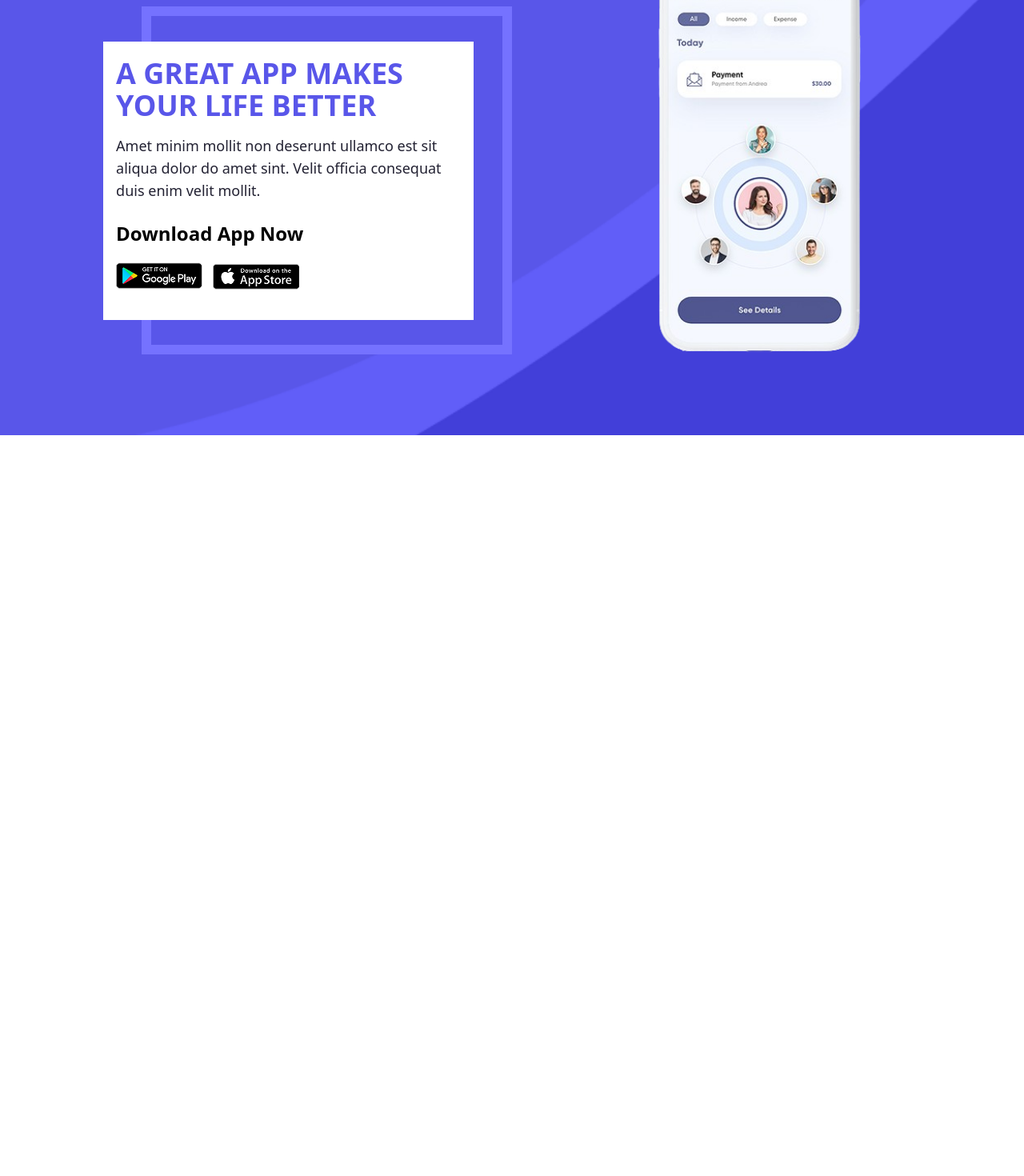
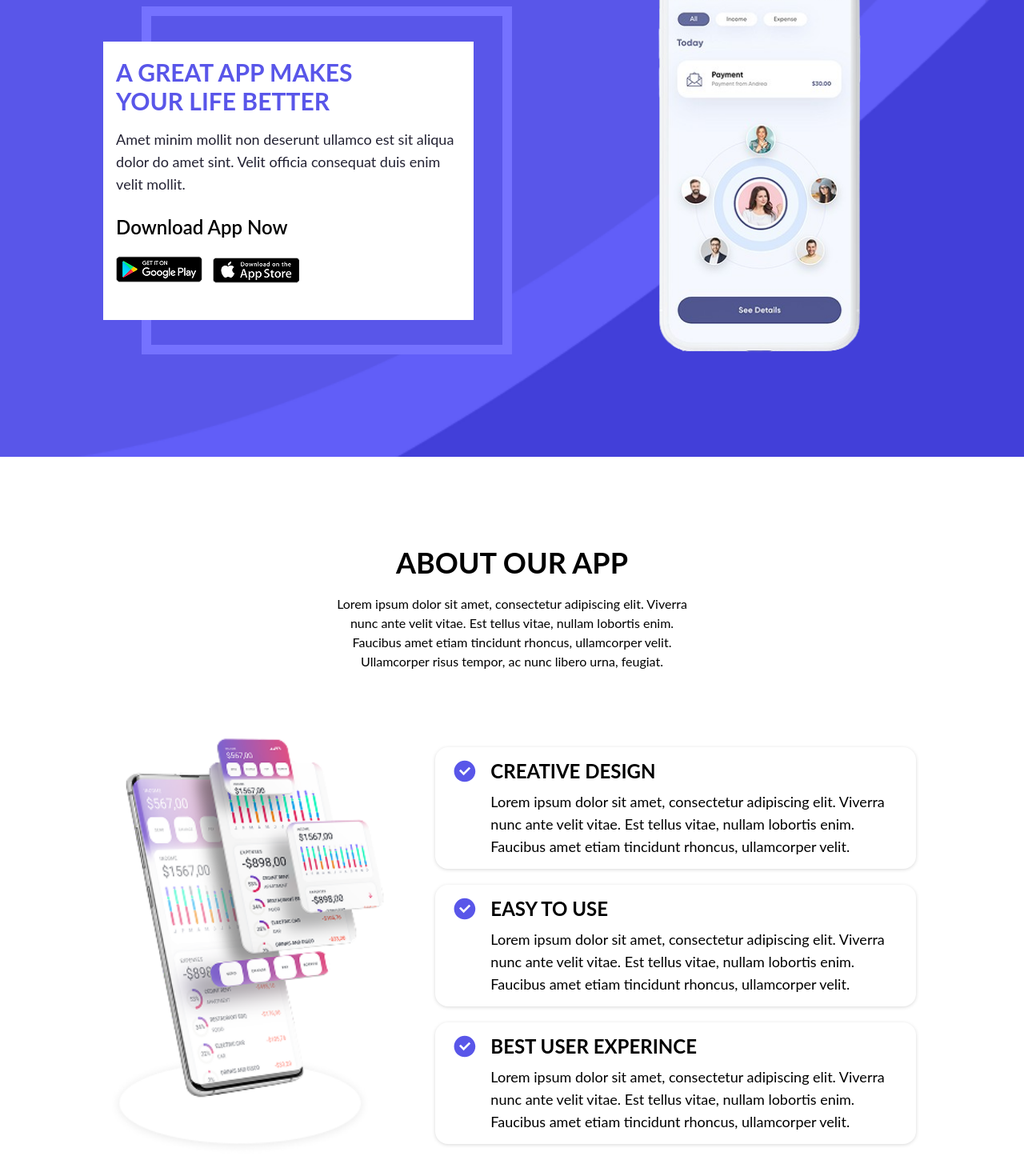
Before and after one commit to Lutfanhadi/web-appolly, a React (Vite) app: page / in a window 1280 px wide. Shown: the part 306-1776 px from the top of the page at 80% size. Before the commit the page ends 850 px from the top, so only its background shows below. Built offline with nearby package versions, Linux system fonts and the light colour scheme; a web font is replaced by a local one.

Commit message:
menambahkan section about

```diff
--- a/src/components/atoms/icons.jsx
+++ b/src/components/atoms/icons.jsx
@@ -105,7 +105,7 @@ export const Close = () => {
 export const Checkbox = () => {
   return (
     <svg
-      className="w-6"
+      className="w-[40%] h-7 text-primary lg:w-[20%] lg:h-8"
       xmlns="http://www.w3.org/2000/svg"
       viewBox="0 0 24 24"
       fill="currentColor"
--- /dev/null
+++ b/src/components/atoms/parent-about.jsx
@@ -0,0 +1,10 @@
+const ParentAbout = ({title, paragraf}) => {
+    return(
+        <div className="flex flex-col gap-1 lg:gap-2">
+            <h1 className="font-bold uppercase text-xl lg:text-2xl">{title}</h1>
+            <p className="font-normal text-[16px] lg:text-lg">{paragraf}</p>
+        </div>
+    )
+}
+
+export default ParentAbout;
--- /dev/null
+++ b/src/components/atoms/parent-title.jsx
@@ -0,0 +1,10 @@
+const TitleParent = ({title, paragraf}) => {
+    return (
+      <div className="flex flex-col gap-5 text-center items-center mx-9">
+        <h1 className="font-bold uppercase text-2xl md:text-4xl">{title}</h1>
+        <p className="font-normal text-[16px] w-full md:w-[450px]">{paragraf}</p>
+      </div>
+    );
+}
+
+export default TitleParent;
--- /dev/null
+++ b/src/components/moleculs/card-about.jsx
@@ -0,0 +1,44 @@
+import { Checkbox } from "../atoms/icons";
+import ParentAbout from "../atoms/parent-about";
+
+export const CardAbout1 = () => {
+  return (
+    <div className="py-3.5 px-4 bg-white drop-shadow-sm rounded-2xl flex items-start gap-3">
+      <Checkbox />
+      <ParentAbout
+        title={"Creative design"}
+        paragraf={
+          "Lorem ipsum dolor sit amet, consectetur adipiscing elit. Viverra nunc ante velit vitae. Est tellus vitae, nullam lobortis enim. Faucibus amet etiam tincidunt rhoncus, ullamcorper velit."
+        }
+      />
+    </div>
+  );
+};
+
+export const CardAbout2 = () => {
+  return (
+    <div className="py-3.5 px-4 bg-white drop-shadow-sm rounded-2xl flex items-start gap-3">
+      <Checkbox />
+      <ParentAbout
+        title={"easy to use"}
+        paragraf={
+          "Lorem ipsum dolor sit amet, consectetur adipiscing elit. Viverra nunc ante velit vitae. Est tellus vitae, nullam lobortis enim. Faucibus amet etiam tincidunt rhoncus, ullamcorper velit."
+        }
+      />
+    </div>
+  );
+};
+
+export const CardAbout3 = () => {
+  return (
+    <div className="py-3.5 px-4 bg-white drop-shadow-sm rounded-2xl flex items-start gap-3">
+      <Checkbox />
+      <ParentAbout
+        title={"Best user experince"}
+        paragraf={
+          "Lorem ipsum dolor sit amet, consectetur adipiscing elit. Viverra nunc ante velit vitae. Est tellus vitae, nullam lobortis enim. Faucibus amet etiam tincidunt rhoncus, ullamcorper velit."
+        }
+      />
+    </div>
+  );
+};
--- a/src/components/moleculs/navbar.jsx
+++ b/src/components/moleculs/navbar.jsx
@@ -4,7 +4,7 @@ import { Menu } from "../atoms/icons";
 
 const Navbar = () => {
     return (
-      <nav className="relative px-4 pt-10 md:px-10 lg:px-[135px]">
+      <nav className="relative px-4 pt-10 md:px-10 lg:px-[135px] font-lato">
         <div className="flex items-center justify-between bg-white p-2 rounded-sm text-xl font-medium pl-2 lg:pl-12">
           <div>
             <Menu />
--- a/src/components/moleculs/sosial-media.jsx
+++ b/src/components/moleculs/sosial-media.jsx
@@ -9,10 +9,10 @@ import {
 
 const SosialMedia = () => {
   return (
-    <div className="hidden text-white text-lg md:flex justify-between px-10 pt-6 lg:px-[135px]">
+    <div className="font-lato hidden text-white text-lg md:flex justify-between px-10 pt-6 lg:px-[135px]">
       <div className="flex gap-12">
         <div className="flex gap-4">
-          <Email />
+          <Email/>
           <p>info@youremail.com</p>
         </div>
         <div className="flex gap-4">
--- /dev/null
+++ b/src/components/organisms/about-section.jsx
@@ -0,0 +1,32 @@
+import AppDesign from "../../../public/img/img-AppDesign.png"
+import TitleParent from "../atoms/parent-title";
+import { CardAbout1, CardAbout2, CardAbout3 } from "../moleculs/card-about";
+
+
+const AboutSection = () => {
+    return (
+      <section className="font-lato py-14 md:py-28">
+        <TitleParent
+          title={"About Our App"}
+          paragraf={
+            "Lorem ipsum dolor sit amet, consectetur adipiscing elit. Viverra nunc ante velit vitae. Est tellus vitae, nullam lobortis enim. Faucibus amet etiam tincidunt rhoncus, ullamcorper velit. Ullamcorper risus tempor, ac nunc libero urna, feugiat."
+          }
+        />
+
+        <div className="mt-10 mx-4 flex flex-col gap-10 md:flex-row md:gap-14 md:mx-10 md:items-center md:mt-20 lg:mx-[135px]">
+          <img
+            className="h-[356px] w-fit mx-auto lg:h-[526px]"
+            src={AppDesign}
+            alt="img app design"
+          />
+          <div className="flex flex-col gap-5">
+            <CardAbout1 />
+            <CardAbout2 />
+            <CardAbout3 />
+          </div>
+        </div>
+      </section>
+    );
+}
+
+export default AboutSection;
--- a/src/components/organisms/hero-section.jsx
+++ b/src/components/organisms/hero-section.jsx
@@ -6,23 +6,25 @@ import SosialMedia from "../moleculs/sosial-media";
 
 const HeroSection = () => {
   return (
-    <section className="min-h-screen w-full">
-      <div className="w-full h-full bg-[url(/img/Background-img.png)] bg-cover bg-center md:h-[1024px] lg:h-[850px]">
+    <section className="font-lato">
+      <div className="w-full h-fit bg-[url(/img/Background-img.png)] bg-cover bg-center pb-32">
         <SosialMedia />
-        <Navbar/>
+        <Navbar />
         <div className="flex flex-col gap-10 mt-24 mx-4 md:mx-10 md:flex-row md:items-end md:gap-24 md:mt-[240px] lg:mt-16 lg:mx-[135px] lg:gap-44">
           <div className="md:w-[55%] lg:w-[50%]">
             <div className="relative w-11/12 ml-auto h-[358px] bg-secondary p-3 md:ml-full lg:h-[435px]">
               <div className="w-full h-full bg-primary"></div>
               <div className="absolute top-1/2 -translate-y-1/2 right-5 w-full h-[89%] py-5 px-4 bg-white md:right-8 md:h-[83%] lg:right-12 lg:h-[80%]">
-                <h1 className="text-primary text-xl font-bold w-[78%] mb-4 uppercase md:w-full md:text-3xl lg:text-4xl">
+                <h1 className="text-primary text-xl font-bold w-[82%] mb-4 uppercase md:w-[90%] md:text-2xl lg:text-3xl lg:w-4/5">
                   A Great App Makes Your Life Better
                 </h1>
                 <p className="text-heading text-[16px] font-normala mb-3 lg:text-lg lg:mb-6">
                   Amet minim mollit non deserunt ullamco est sit aliqua dolor do
                   amet sint. Velit officia consequat duis enim velit mollit.
                 </p>
-                <h1 className="text-xl font-semibold mb-5 lg:text-2xl">Download App Now</h1>
+                <h1 className="text-xl font-semibold mb-5 lg:text-2xl">
+                  Download App Now
+                </h1>
                 <div className="flex items-center gap-2.5">
                   <img src={PlayStore} alt="img playstore" />
                   <img src={AppleStore} alt="img applestore" />
--- a/src/main.jsx
+++ b/src/main.jsx
@@ -2,10 +2,12 @@ import { StrictMode } from 'react'
 import { createRoot } from 'react-dom/client'
 import "./style/global.css"
 import HeroSection from './components/organisms/hero-section'
+import AboutSection from './components/organisms/about-section'
 
 
 createRoot(document.getElementById('root')).render(
   <StrictMode>
     <HeroSection/>
+    <AboutSection/>
   </StrictMode>,
 )
```
Also changed, not shown: public/img/img-AppDesign.png (added). Lines whose indentation alone changed are shown as unchanged.
